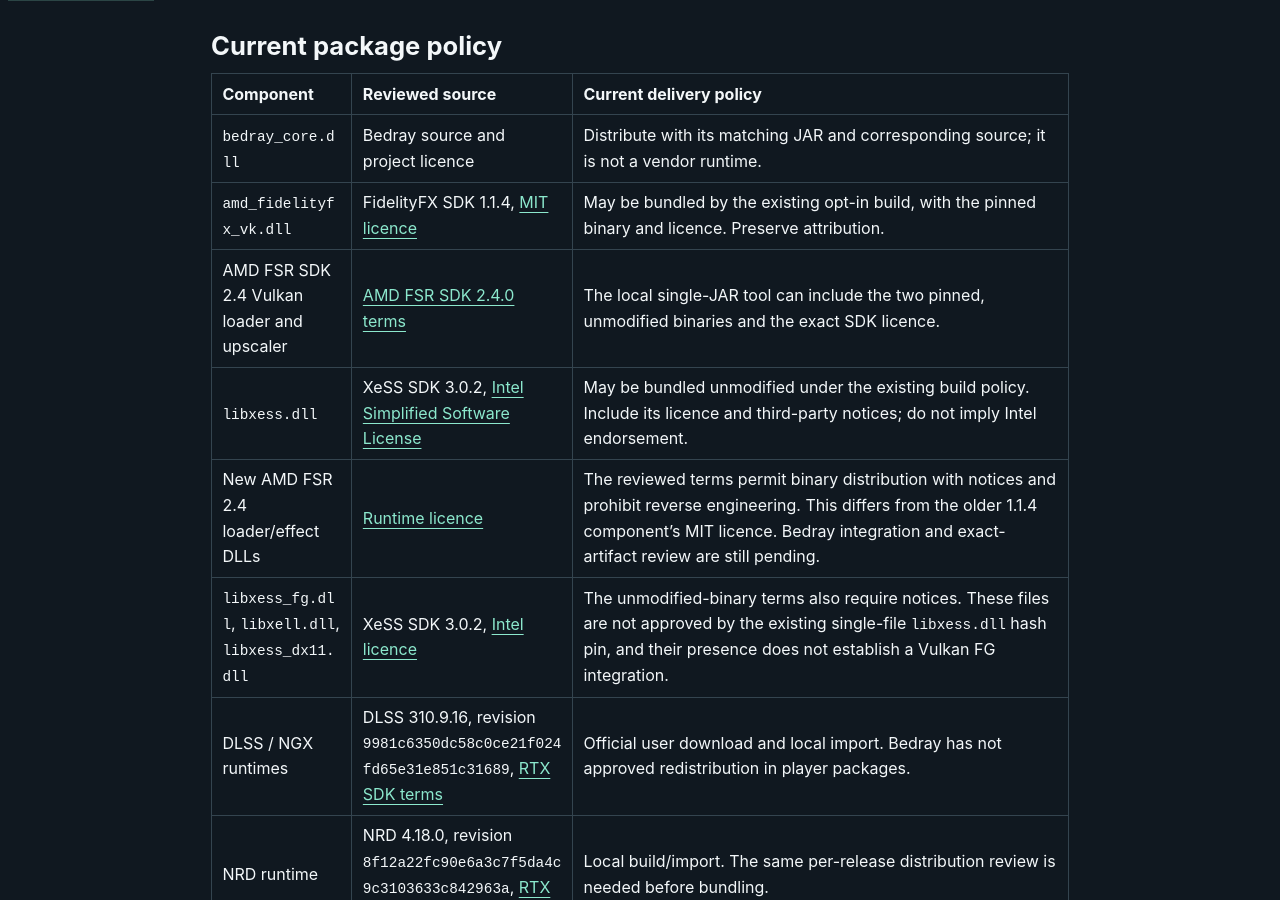
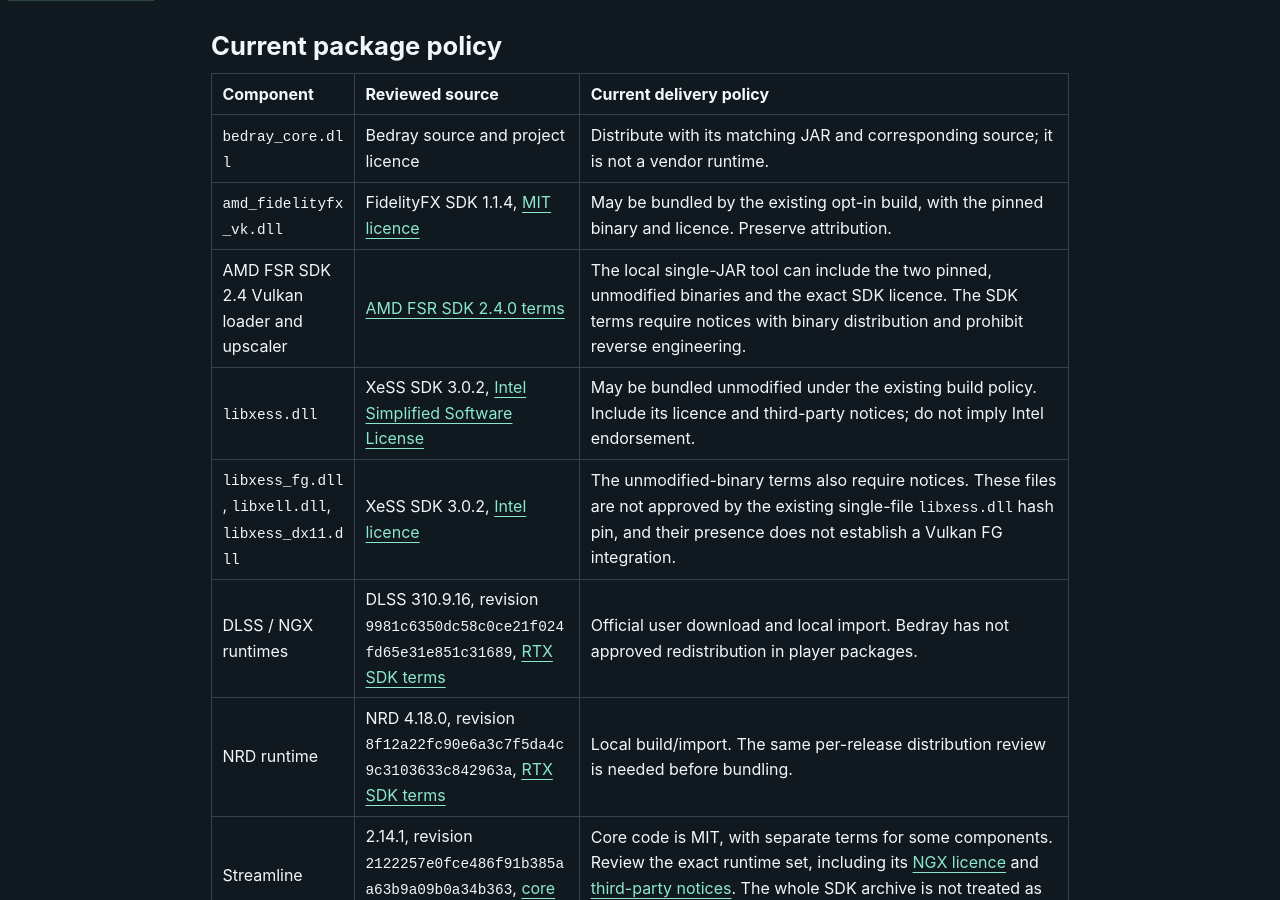
Before and after one commit to bnfe12/bedray, a Jekyll site: the page built from docs/NATIVES_LICENSES.md, in a window 1280 px wide and 900 px high, scrolled down 343 px. Built offline with Jekyll 4.4.1, drawn with Linux system fonts in a browser that asks for light colours; our own code applies the rules of GitHub Pages for plain Markdown files.

Commit message:
Consolidate AMD runtime licensing notes

```diff
--- a/docs/NATIVES_LICENSES.md
+++ b/docs/NATIVES_LICENSES.md
@@ -14,9 +14,8 @@
 | :--- | :--- | :--- |
 | `bedray_core.dll` | Bedray source and project licence | Distribute with its matching JAR and corresponding source; it is not a vendor runtime. |
 | `amd_fidelityfx_vk.dll` | FidelityFX SDK 1.1.4, [MIT licence](https://github.com/GPUOpen-LibrariesAndSDKs/FidelityFX-SDK/blob/v1.1.4/LICENSE.txt) | May be bundled by the existing opt-in build, with the pinned binary and licence. Preserve attribution. |
-| AMD FSR SDK 2.4 Vulkan loader and upscaler | [AMD FSR SDK 2.4.0 terms](https://github.com/GPUOpen-LibrariesAndSDKs/FidelityFX-SDK/blob/v2.4.0/Kits/FidelityFX/docs/license.md) | The local single-JAR tool can include the two pinned, unmodified binaries and the exact SDK licence. |
+| AMD FSR SDK 2.4 Vulkan loader and upscaler | [AMD FSR SDK 2.4.0 terms](https://github.com/GPUOpen-LibrariesAndSDKs/FidelityFX-SDK/blob/v2.4.0/Kits/FidelityFX/docs/license.md) | The local single-JAR tool can include the two pinned, unmodified binaries and the exact SDK licence. The SDK terms require notices with binary distribution and prohibit reverse engineering. |
 | `libxess.dll` | XeSS SDK 3.0.2, [Intel Simplified Software License](https://github.com/intel/xess/blob/v3.0.2/LICENSE.txt) | May be bundled unmodified under the existing build policy. Include its licence and third-party notices; do not imply Intel endorsement. |
-| New AMD FSR 2.4 loader/effect DLLs | [Runtime licence](https://github.com/GPUOpen-LibrariesAndSDKs/FidelityFX-SDK/blob/v2.4.0/Kits/FidelityFX/docs/license.md) | The reviewed terms permit binary distribution with notices and prohibit reverse engineering. This differs from the older 1.1.4 component's MIT licence. Bedray integration and exact-artifact review are still pending. |
 | `libxess_fg.dll`, `libxell.dll`, `libxess_dx11.dll` | XeSS SDK 3.0.2, [Intel licence](https://github.com/intel/xess/blob/v3.0.2/LICENSE.txt) | The unmodified-binary terms also require notices. These files are not approved by the existing single-file `libxess.dll` hash pin, and their presence does not establish a Vulkan FG integration. |
 | DLSS / NGX runtimes | DLSS 310.9.16, revision `9981c6350dc58c0ce21f024fd65e31e851c31689`, [RTX SDK terms](https://github.com/NVIDIA/DLSS/blob/9981c6350dc58c0ce21f024fd65e31e851c31689/LICENSE.txt) | Official user download and local import. Bedray has not approved redistribution in player packages. |
 | NRD runtime | NRD 4.18.0, revision `8f12a22fc90e6a3c7f5da4c9c3103633c842963a`, [RTX SDK terms](https://github.com/NVIDIA-RTX/NRD/blob/8f12a22fc90e6a3c7f5da4c9c3103633c842963a/LICENSE.txt) | Local build/import. The same per-release distribution review is needed before bundling. |
```
